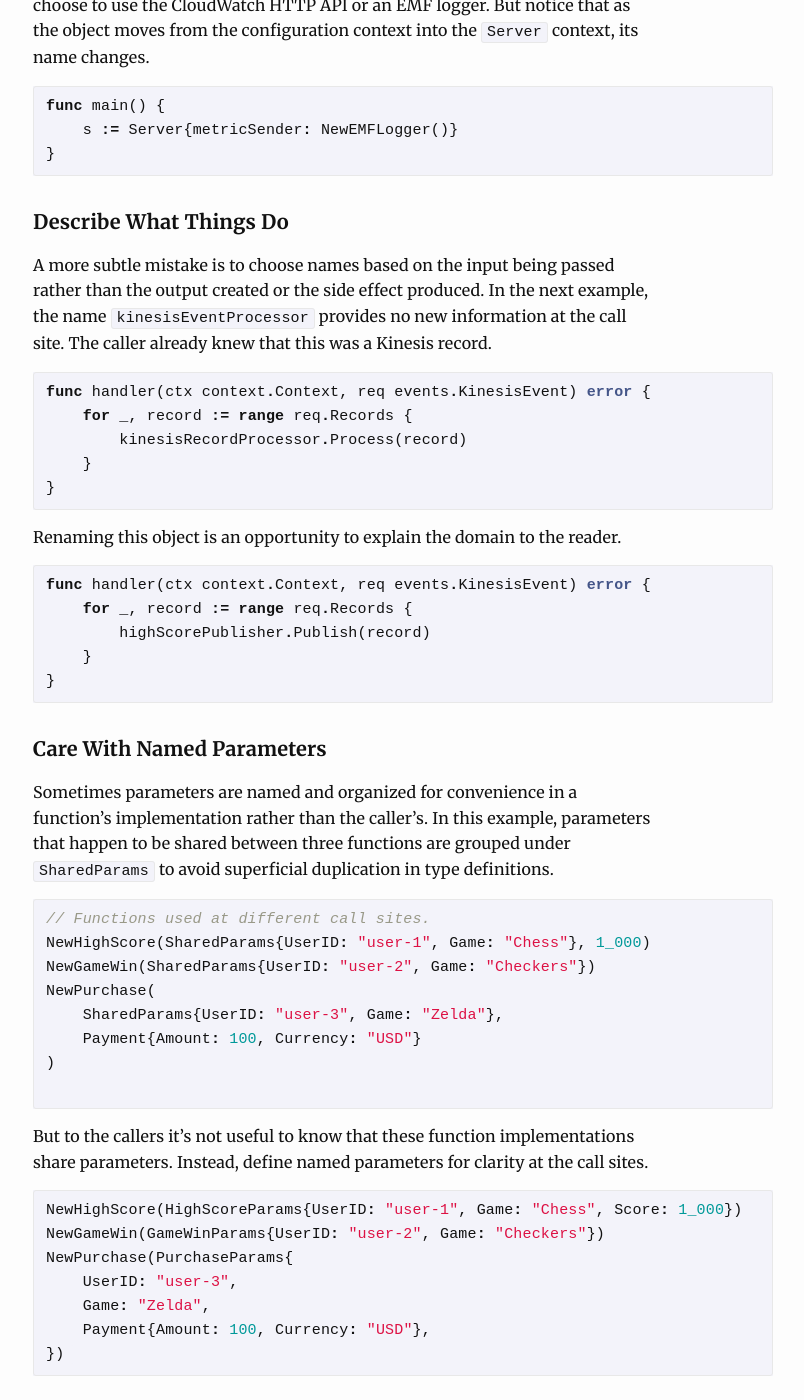
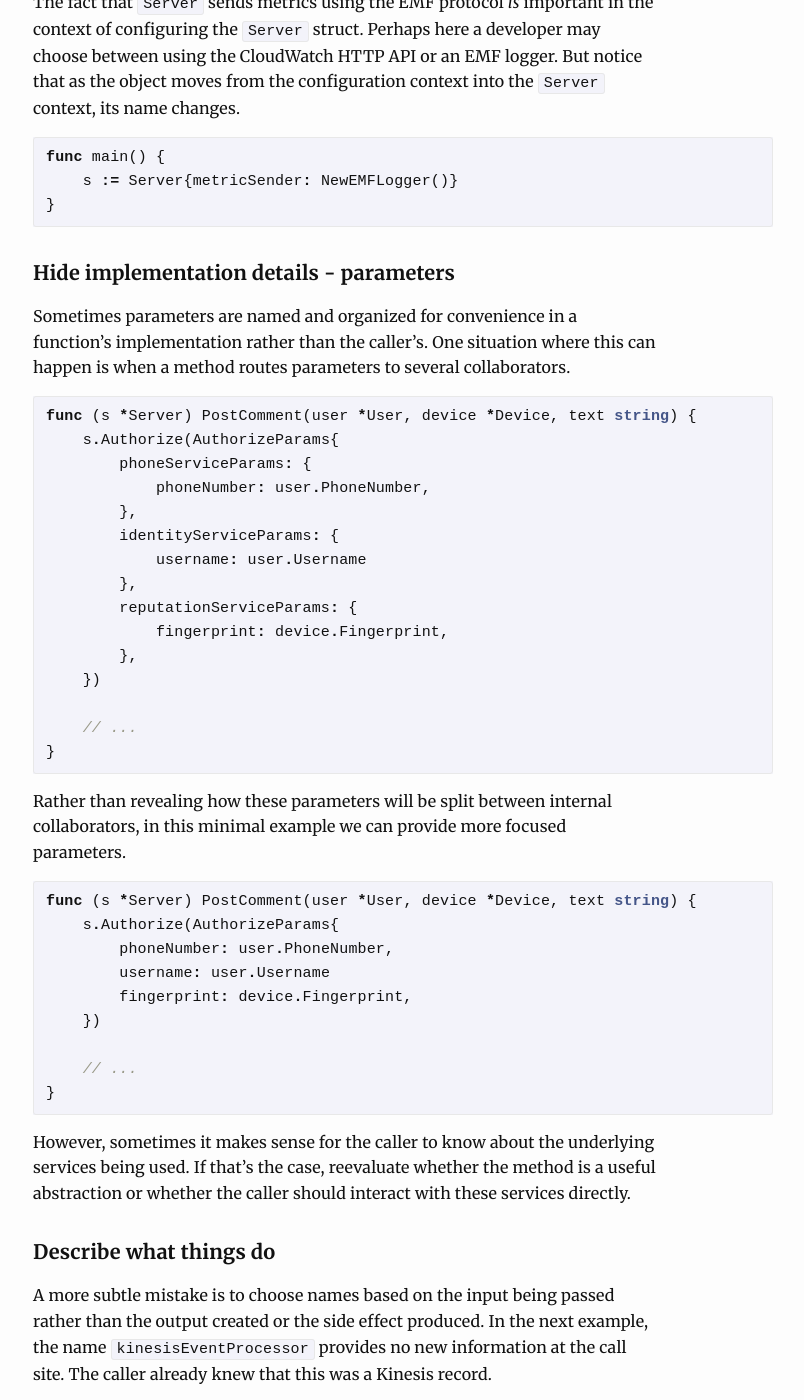
Before and after one commit to mitchlloyd/mitchlloyd.github.io, a Jekyll site: the page built from pages/2024-07-03-perspective-on-names.md, in a window 1280 px wide and 1400 px high, scrolled down 1101 px. Shown: the whole window, without its empty margins (237-1041 px from the left). Built offline with Jekyll 4.4.1, drawn with Linux system fonts in a browser that asks for light colours; our own code applies the rules of GitHub Pages for plain Markdown files; some of the changed text lies outside the part shown.

Commit message:
Revise Perspective on Names

````diff
--- a/pages/2024-07-03-perspective-on-names.md
+++ b/pages/2024-07-03-perspective-on-names.md
@@ -5,13 +5,13 @@
 
 Some guidelines for naming software constructs are a matter of taste and vary
 with technologies. But whatever the context, names should be chosen from the
-perspective of the caller. _Code Complete_ explains this concept stating that a
-good routine name "speaks to the problem rather than the solution". Naming
-methods and functions from the caller's perspective may seem like a stylistic
-choice at first but the practice improves the quality of abstractions in a code
-base.
+perspective of the caller. [_Code Complete_](https://amzn.to/4cZ3EDj) explains
+this concept stating that a good routine name "speaks to the problem rather than
+the solution". Naming methods and functions from the caller's perspective may
+seem like a stylistic choice at first but the practice improves the quality of
+abstractions in a code base.
 
-## Hide Implementation Details
+## Hide implementation details - member and method names
 
 An obvious way to use the wrong perspective when naming is to reveal the inner
 workings of some object or function. Consider the following example where EMF
@@ -28,15 +28,17 @@
 }
 ```
 
-It's easy to make this mistake after you've spent a couple hours thinking about
-nothing but the EMF protocol. It's a mental shift to remember that the caller
-shouldn't be tied to the underlying technologies used for metrics.
+In this case, the arguments for sending metrics with EMF logging or with
+CloudWatch HTTP APIs should be the same. It's easy to make this naming mistake
+after you've spent a couple hours thinking about nothing but the EMF protocol.
+It's a mental shift to remember that the caller shouldn't be tied to the
+underlying technologies used for metrics.
 
 ```go
 func (s *Server) ReportUser() {
     // ...
     if err != nil {
-        // Object named in the domain of Server.ReportUser
+        // Object named in the context of Server.ReportUser
         s.metricSender.Send("ReportFailed", 1, "Count")
     }
 }
@@ -44,9 +46,9 @@
 
 The fact that `Server` sends metrics using the EMF protocol _is_ important in
 the context of configuring the `Server` struct. Perhaps here a developer may
-choose to use the CloudWatch HTTP API or an EMF logger. But notice that as the
-object moves from the configuration context into the `Server` context, its name
-changes.
+choose between using the CloudWatch HTTP API or an EMF logger. But notice that
+as the object moves from the configuration context into the `Server` context,
+its name changes.
 
 ```go
 func main() {
@@ -54,7 +56,51 @@
 }
 ```
 
-## Describe What Things Do
+## Hide implementation details - parameters
+
+Sometimes parameters are named and organized for convenience in a function's
+implementation rather than the caller's. One situation where this can happen is
+when a method routes parameters to several collaborators.
+
+```go
+func (s *Server) PostComment(user *User, device *Device, text string) {
+    s.Authorize(AuthorizeParams{
+        phoneServiceParams: {
+            phoneNumber: user.PhoneNumber,
+        },
+        identityServiceParams: {
+            username: user.Username
+        },
+        reputationServiceParams: {
+            fingerprint: device.Fingerprint,
+        },
+    })
+
+    // ...
+}
+```
+
+Rather than revealing how these parameters will be split between internal
+collaborators, in this minimal example we can provide more focused parameters.
+
+```go
+func (s *Server) PostComment(user *User, device *Device, text string) {
+    s.Authorize(AuthorizeParams{
+        phoneNumber: user.PhoneNumber,
+        username: user.Username
+        fingerprint: device.Fingerprint,
+    })
+
+    // ...
+}
+```
+
+However, sometimes it makes sense for the caller to know about the underlying
+services being used. If that's the case, reevaluate whether the method is a
+useful abstraction or whether the caller should interact with these services
+directly.
+
+## Describe what things do
 
 A more subtle mistake is to choose names based on the input being passed rather
 than the output created or the side effect produced. In the next example, the
@@ -79,43 +125,16 @@
 }
 ```
 
-## Care With Named Parameters
+## Notice overlapping context
 
-Sometimes parameters are named and organized for convenience in a function's
-implementation rather than the caller's. In this example, parameters that happen
-to be shared between three functions are grouped under `SharedParams` to avoid
-superficial duplication in type definitions.
+Focusing on the ergonomics of the caller doesn't mean we should try to eliminate
+all of its responsibilities. Instead we want boundaries that support deep rather
+than of shallow modules (see [_A Philosophy of Software Design_ - Modules Should
+be deep](https://amzn.to/3LjYWUQ)). Looking for names that bleed into the
+caller's domain can help spot problem areas.
 
-```go
-// Functions used at different call sites.
-NewHighScore(SharedParams{UserID: "user-1", Game: "Chess"}, 1_000)
-NewGameWin(SharedParams{UserID: "user-2", Game: "Checkers"})
-NewPurchase(
-    SharedParams{UserID: "user-3", Game: "Zelda"},
-    Payment{Amount: 100, Currency: "USD"}
-)
-
-```
-
-But to the callers it's not useful to know that these function implementations
-share parameters. Instead, define named parameters for clarity at the call
-sites.
-
-```go
-NewHighScore(HighScoreParams{UserID: "user-1", Game: "Chess", Score: 1_000})
-NewGameWin(GameWinParams{UserID: "user-2", Game: "Checkers"})
-NewPurchase(PurchaseParams{
-    UserID: "user-3",
-    Game: "Zelda",
-    Payment{Amount: 100, Currency: "USD"},
-})
-```
-
-## Redundant Words
-
-It can seem helpful to create functions tailored to each caller's use case. In
-this example, `imageCropper` provides a purpose-built `CropProfileImage` method
-for `SaveProfile`.
+In this example, `imageCropper` provides a purpose-built `CropProfileImage`
+method for `SaveProfile`.
 
 ```go
 func (s *Server) SaveProfile(id string, image []byte) {
@@ -151,6 +170,96 @@
 }
 ```
 
+Next consider this example that builds dashboards for some operational metrics:
+
+```go
+metrics := newMetrics(publisherLambdaARN, apiLambdaARN)
+
+publisherDashboard := newDashboard("Publisher",
+    LineGraph{
+        title: "Invocations",
+        period: time.Minute,
+        metric: metrics.publisherInvocations,
+        width: 4,
+    },
+    LineGraph{
+        title: "Errors",
+        period: time.Minute,
+        metric: metrics.publisherErrors,
+        width: 6,
+    },
+    // ...
+)
+
+apiDashboard := newDashboard("API",
+    LineGraph{
+        title: "Invocations",
+        period: time.Second,
+        metric: metrics.apiInvocations,
+        width: 4,
+    },
+    LineGraph{
+        title: "Errors",
+        period: time.Second,
+        metric: metrics.apiErrors,
+        width: 6,
+    },
+    // ...
+)
+```
+
+There's something off about the naming of metrics members with "publisher" or
+"api" prefixes. Again there's overlap between the callers, which are firmly
+grounded in their "publisher" and "api" domains, and the `metrics` member names.
+This kind of situation can occur when an engineer has the mindset of grouping
+all of a type together (e.g. "all metrics together").
+
+The following change removes the wider type returned by `newMetrics` for a
+narrower type that allows us to remove the "publisher" and "api" prefixes from
+`metrics`.
+
+```go
+metrics := newLambdaMetrics(publisherLambdaARN)
+publisherDashboard := newDashboard(
+    LineGraph{
+        title: "Invocations",
+        period: time.Minute,
+        metric: metrics.invocations,
+        width: 4,
+    },
+    LineGraph{
+        title: "Errors",
+        period: time.Minute,
+        metric: metrics.errors,
+        width: 6,
+    },
+    // ...
+)
+
+metrics = newLambdaMetrics(apiLambdaARN)
+apiDashboard := newDashboard("API",
+    LineGraph{
+        title: "Invocations",
+        period: time.Second,
+        metric: metrics.invocations,
+        width: 3,
+    },
+    LineGraph{
+        title: "Errors",
+        period: time.Second,
+        metric: metrics.errors,
+        width: 3,
+    },
+    // ...
+)
+```
+
+## Optimize for clarity at the call site
+
 When I'm reviewing code I've written, I like to do a top-down (or outside-in)
-reading to look to make sure I'm using object, method, and function names that
-work from the perspective of the callers.
+reading to make sure I'm using object, method, and function names that work from
+the perspective of the callers.
+
+Ideally the names educate a reader about the domain from a specific vantage
+point without introducing lower-level details. Developing a sense for naming can
+help quickly identify places to reconsider an approach.
````
Also changed, not shown: other parts of pages/2024-07-03-perspective-on-names.md (+3 -3 lines).
